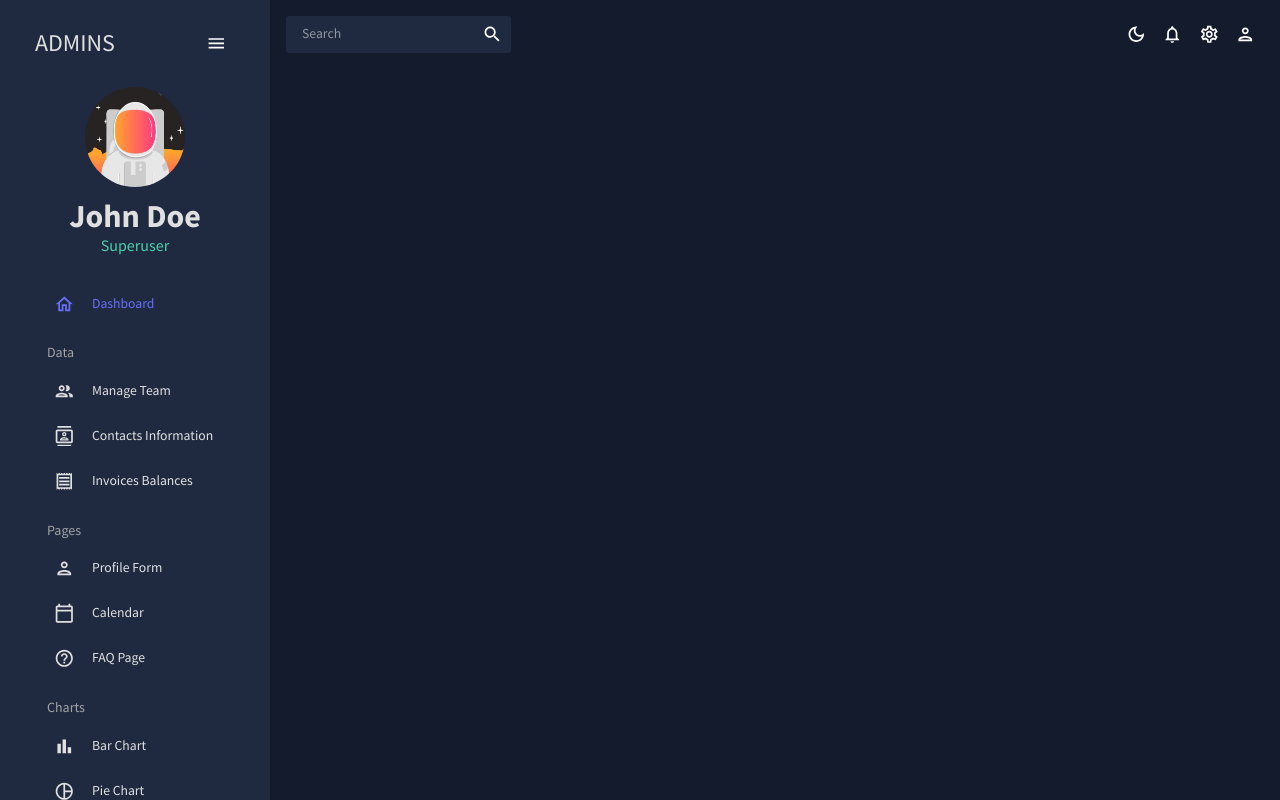
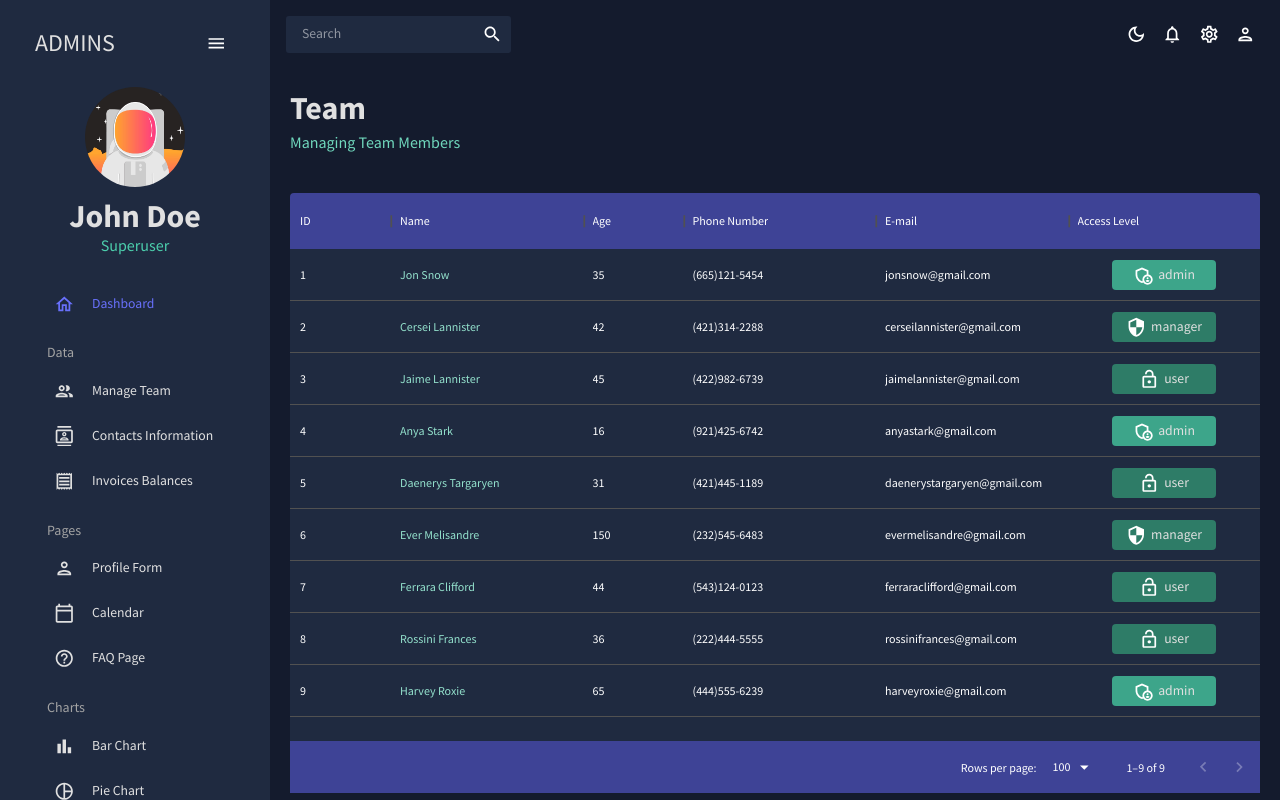
Before and after one commit to callmeUmer/react-dashboard, a React (Create React App) app: page /team in a window 1280 px wide. Built offline with nearby package versions, Linux system fonts and the light colour scheme.

Commit message:
feat: team page completed

```diff
--- a/src/App.js
+++ b/src/App.js
@@ -4,7 +4,7 @@
 import Topbar from './scenes/global/Topbar';
 import Sidebar from './scenes/global/Sidebar';
 import Dashboard from './scenes/dashboard';
-// import Team from './scenes/team';
+import Team from './scenes/team';
 // import Invoices from './scenes/invoices';
 // import Contacts from './scenes/contacts';
 // import Bar from './scenes/bar';
@@ -30,7 +30,7 @@
             <Topbar />
             <Routes>
               <Route path="/" element={<Dashboard />}/>
-              {/* <Route path="/team" element={<Team/>} /> */}
+              <Route path="/team" element={<Team/>} />
               {/* <Route path="/contacts" element={<Contacts />}/> */}
               {/* <Route path="invoices" element={<Invoices />}/> */}
               {/* <Route path="/form" element={<Form/>}/> */}
--- /dev/null
+++ b/src/scenes/team/index.jsx
@@ -0,0 +1,105 @@
+import { Box, Typography, useTheme } from '@mui/material';
+import { DataGrid } from '@mui/x-data-grid';
+import { tokens } from '../../theme';
+import { mockDataTeam } from '../../data/mockData';
+import AdminPanelSettingsOutlinedIcon  from '@mui/icons-material/AdminPanelSettingsOutlined';
+import LockOpenOutlinedIcon  from '@mui/icons-material/LockOpenOutlined';
+import SecurityOutlinedIcon  from '@mui/icons-material/SecurityOutlined';
+import Header from '../../components/Header';
+
+
+const Team = () => {
+    const theme = useTheme();
+    const colors = tokens(theme.palette.mode);
+
+    const columns = [
+        { field: "id", headerName: "ID" },
+        {
+            field: "name",
+            headerName: "Name",
+            flex: 1,
+            cellClassName: "name-column--cell"
+        },
+        {
+            field: "age",
+            headerName: "Age",
+            type: "number",
+            headerAlign: "left",
+            align: "left",
+        },
+        {
+            field: "phone",
+            headerName: "Phone Number",
+            flex: 1,
+        },
+        {
+            field: "email",
+            headerName: "E-mail",
+            flex: 1,
+        },
+        {
+            field: "Access",
+            headerName: "Access Level",
+            flex: 1,
+            renderCell: ({ row: {access} }) => {
+                return (
+                    <Box
+                        width="60%"
+                        m="0 auto"
+                        p="5px"
+                        display="flex"
+                        justifyContent="center"
+                        backgroundColor={
+                            access === "admin"
+                                ? colors.greenAccent[600]
+                                : colors.greenAccent[700]
+                        }
+                        borderRadius="4px"
+                    >
+                        { access === "admin" && <AdminPanelSettingsOutlinedIcon />}
+                        { access === "manager" && <SecurityOutlinedIcon />}
+                        { access === "user" && <LockOpenOutlinedIcon />}
+                        <Typography color={colors.grey[100]} sx={{ml: "5px"}}>
+                            {access}
+                        </Typography>
+                    </Box>
+                )
+            }
+        },
+    ]
+
+    return (
+        <Box m="20px">
+            <Header title="Team" subtitle="Managing Team Members" />
+            <Box m="40px 0 0 0" height="75vh" sx={{
+                "& .MuiDataGrid-root": {
+                    border: "none",
+                },
+                "& .MuiDataGrid-cell": {
+                    borderBottom: "none"
+                },
+                "& .name-column--cell": {
+                    color: colors.greenAccent[300]
+                },
+                "& .MuiDataGrid-columnHeaders": {
+                    backgroundColor: colors.blueAccent[700],
+                    borderBottom: "none",
+                },
+                "& .MuiDataGrid-virtualScroller": {
+                    backgroundColor: colors.primary[400]
+                },
+                "& .MuiDataGrid-footerContainer": {
+                    borderTop: "none",
+                    backgroundColor: colors.blueAccent[700]
+                },
+            }}>
+                <DataGrid
+                    rows={mockDataTeam}
+                    columns={columns}
+                />
+            </Box>
+        </Box>
+    )
+}
+
+export default Team;
```
